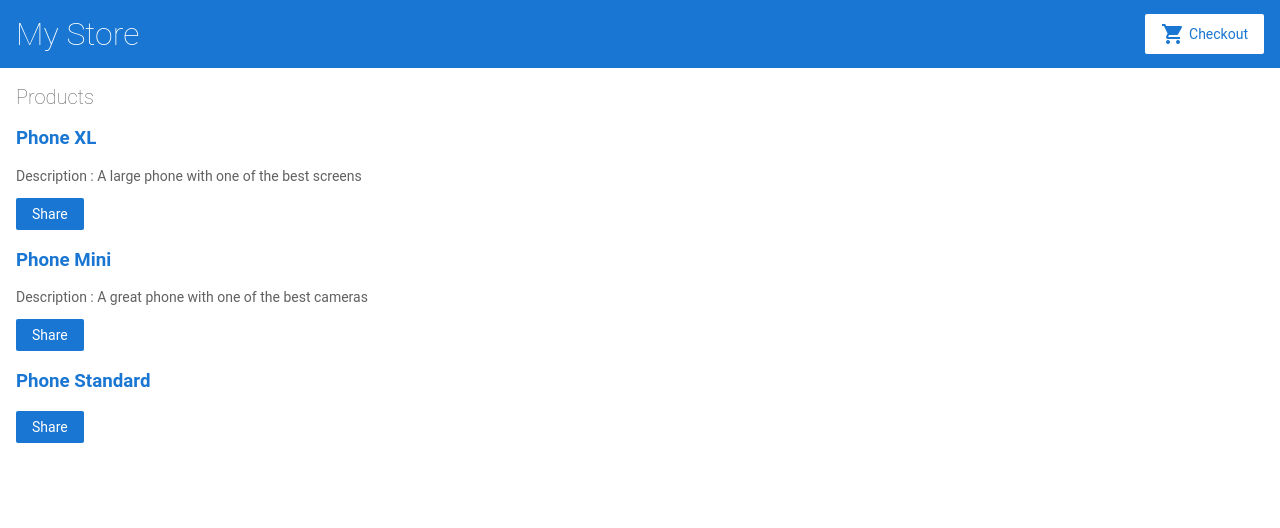
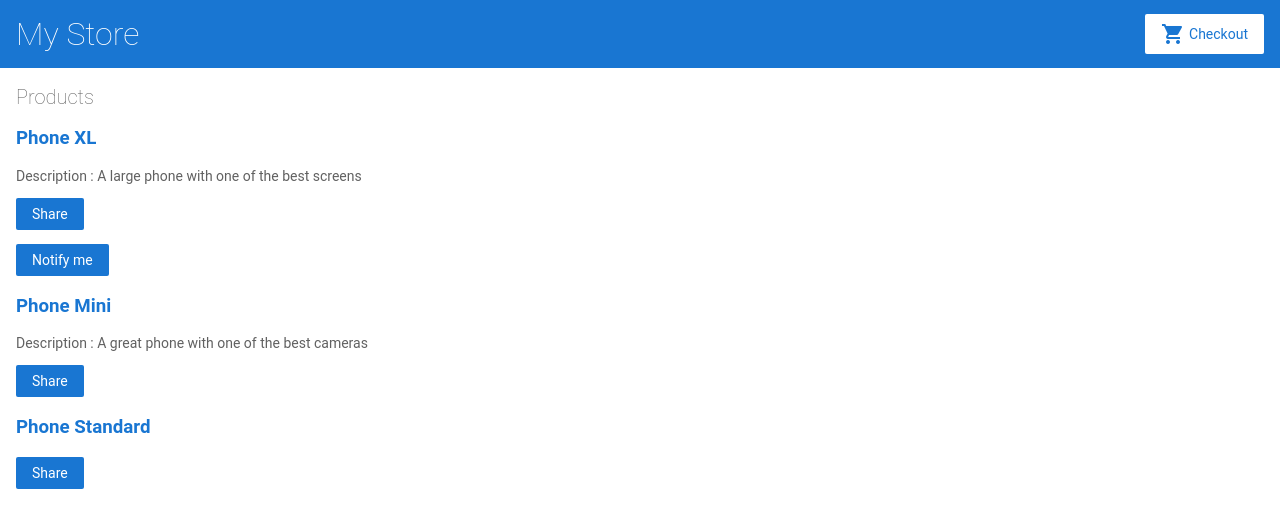
Before and after one commit to Radu-Florian-Sava/Angular-walkthrough, an Angular app: page / in a window 1280 px wide. Shown: the top 528 px of the page. Built offline with nearby package versions, Linux system fonts and the light colour scheme.

Commit message:
1 file modified

```diff
--- a/src/app/product-list/product-list.component.html
+++ b/src/app/product-list/product-list.component.html
@@ -15,6 +15,8 @@
     Share
   </button>
 
+  <app-product-alerts [product]=product>
+  </app-product-alerts>
 </div>
 
 <!--
```
